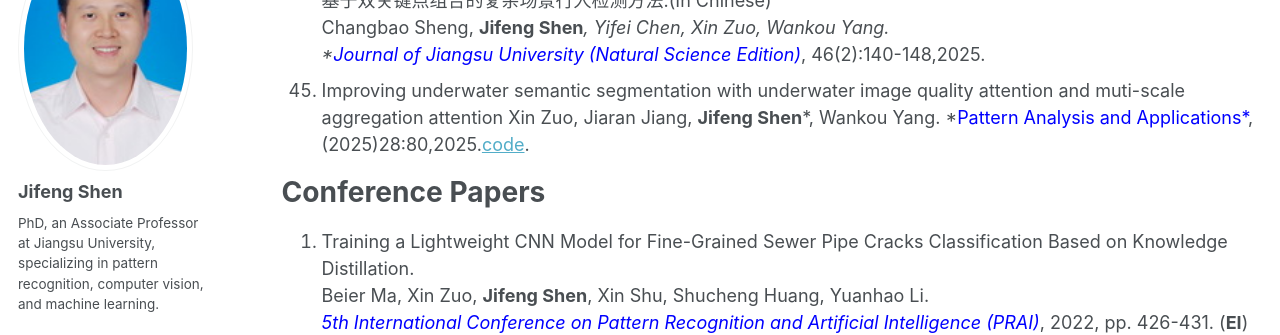
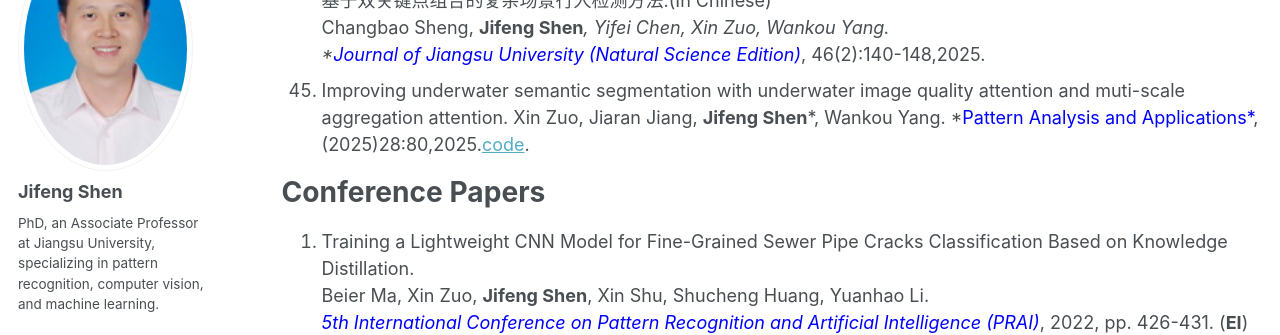
Before and after one commit to jifeng-shen/jifeng-shen.github.io, a Jekyll site: the page built from _pages/publications.md, in a window 1280 px wide and 900 px high, scrolled down 4335 px. Shown: the part 180-515 px from the top of the window. Built offline with Jekyll 4.4.1, drawn with Linux system fonts in a browser that asks for light colours.

Commit message:
Update publications.md

```diff
--- a/_pages/publications.md
+++ b/_pages/publications.md
@@ -145,7 +145,7 @@ author_profile: true
     基于双关键点组合的复杂场景行人检测方法.(In Chinese)
     Changbao Sheng, **Jifeng Shen***, Yifei Chen, Xin Zuo, Wankou Yang.
     *<font color="blue">Journal of Jiangsu University (Natural Science Edition)</font>*, 46(2):140-148,2025.
-45. Improving underwater semantic segmentation with underwater image quality attention and muti-scale aggregation attention
+45. Improving underwater semantic segmentation with underwater image quality attention and muti-scale aggregation attention.
      Xin Zuo, Jiaran Jiang, **Jifeng Shen***, Wankou Yang.
     *<font color="blue">Pattern Analysis and Applications*</font>, (2025)28:80,2025.[code](https://github.com/SAWRJJ/UWSegFormer).
 
```
